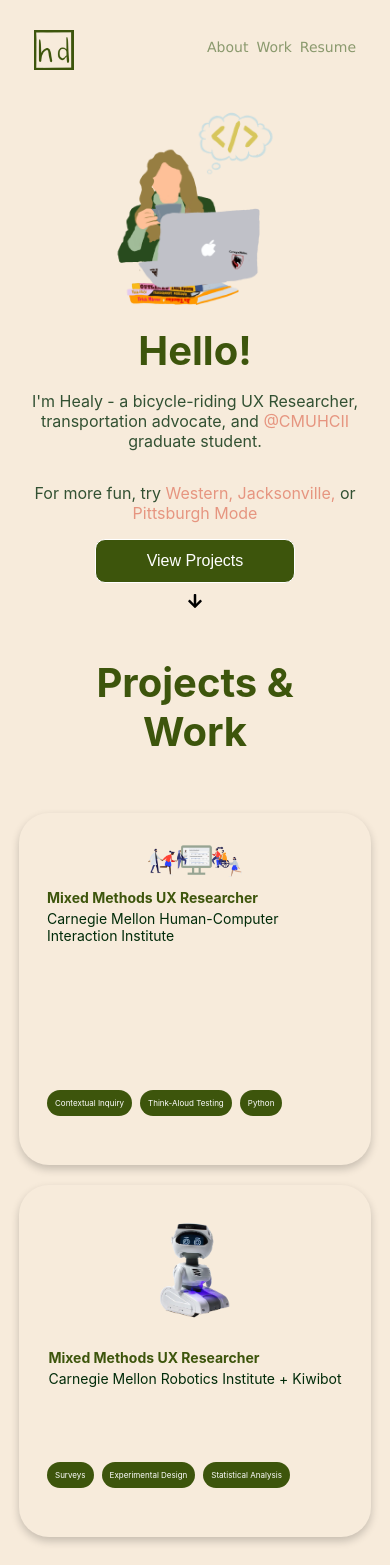
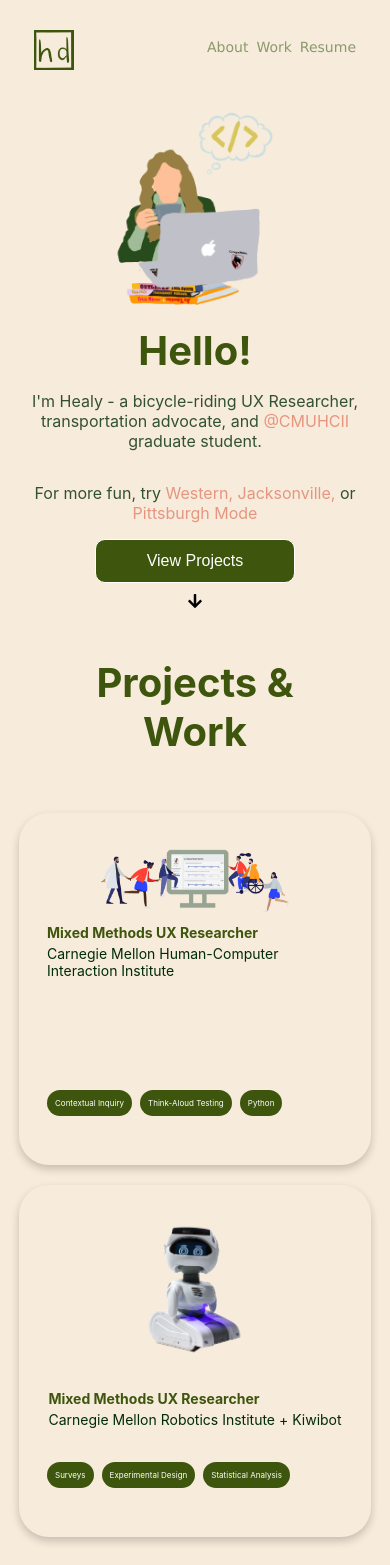
Before and after one commit to healydwya/healydwya.github.io, a React (Create React App) app: page / in a window 390 px wide. Shown: the top 1565 px of the page. Built offline with nearby package versions, Linux system fonts and the light colour scheme.

Commit message:
icon fixes for mobile

```diff
--- a/src/Skills.js
+++ b/src/Skills.js
@@ -15,7 +15,7 @@ function Skills(props) {
                     <Link to="/ucre" className="link-body">
                         <div className="card">
                             <div className="row">
-                                <img src={graphic} className="card-img" alt="logo" />
+                                <img src={graphic} className="card-img alg" alt="logo" />
                                 <div className="card-text">
                                     <div>
                                         <h2> Mixed Methods UX Researcher </h2>
@@ -35,7 +35,7 @@ function Skills(props) {
                     </Link>
                     <div className="card">
                         <div className="row">
-                            <img src={misty} className="card-img" alt="logo" />
+                            <img src={misty} className="card-img misty" alt="logo" />
                             <div className="card-text">
                                 <div>
                                     <h2> Mixed Methods UX Researcher </h2>
--- a/src/Skills.scss
+++ b/src/Skills.scss
@@ -118,6 +118,12 @@
             }
             .card-img {
                 padding: 4px;
+                &.misty {
+                    width: 40%;
+                }
+                &.alg {
+                    width: 60%;
+                }
             }
             .methods {
                 margin-left: 4px;
```
